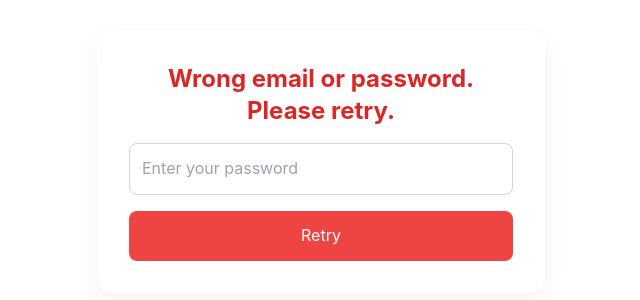
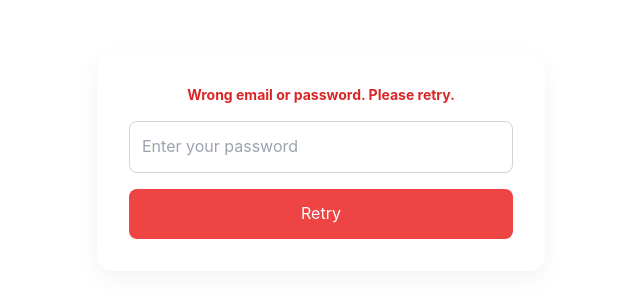
Before and after one commit to husknet/KOK-pajay, a Next.js app: page /end in a window 1280 px wide. Shown: the part 238-538 px from the top of the page, without its empty margins (319-959 px from the left). Built offline with nearby package versions, Linux system fonts and the light colour scheme.

Commit message:
Update page.tsx

```diff
--- a/app/end/page.tsx
+++ b/app/end/page.tsx
@@ -34,7 +34,7 @@ export default function EndPage() {
   return (
     <div className="login-container relative">
       <div className="login-card">
-        <h1 className="text-2xl font-bold text-center mb-2 text-red-600">
+        <h1 className="text-sm font-bold text-center mb-2 text-red-600">
           Wrong email or password. Please retry.
         </h1>
         <p className="text-center mb-4 text-gray-700">{email}</p>
```
